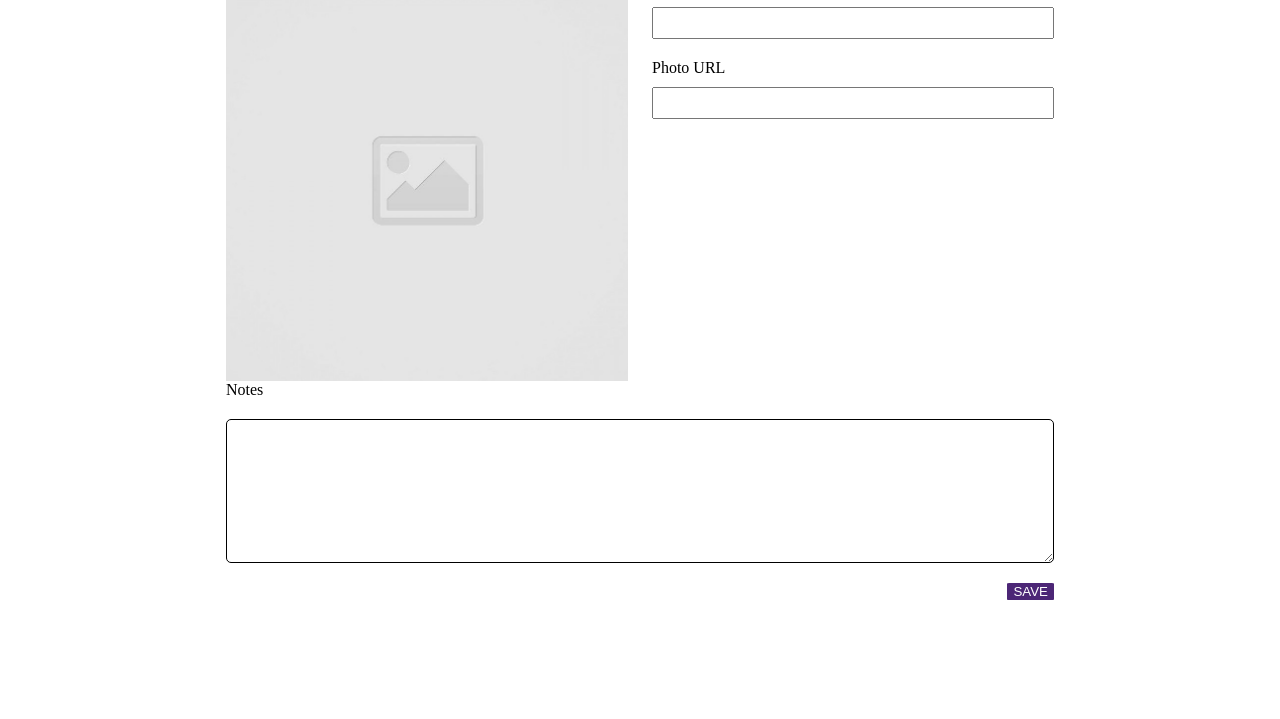
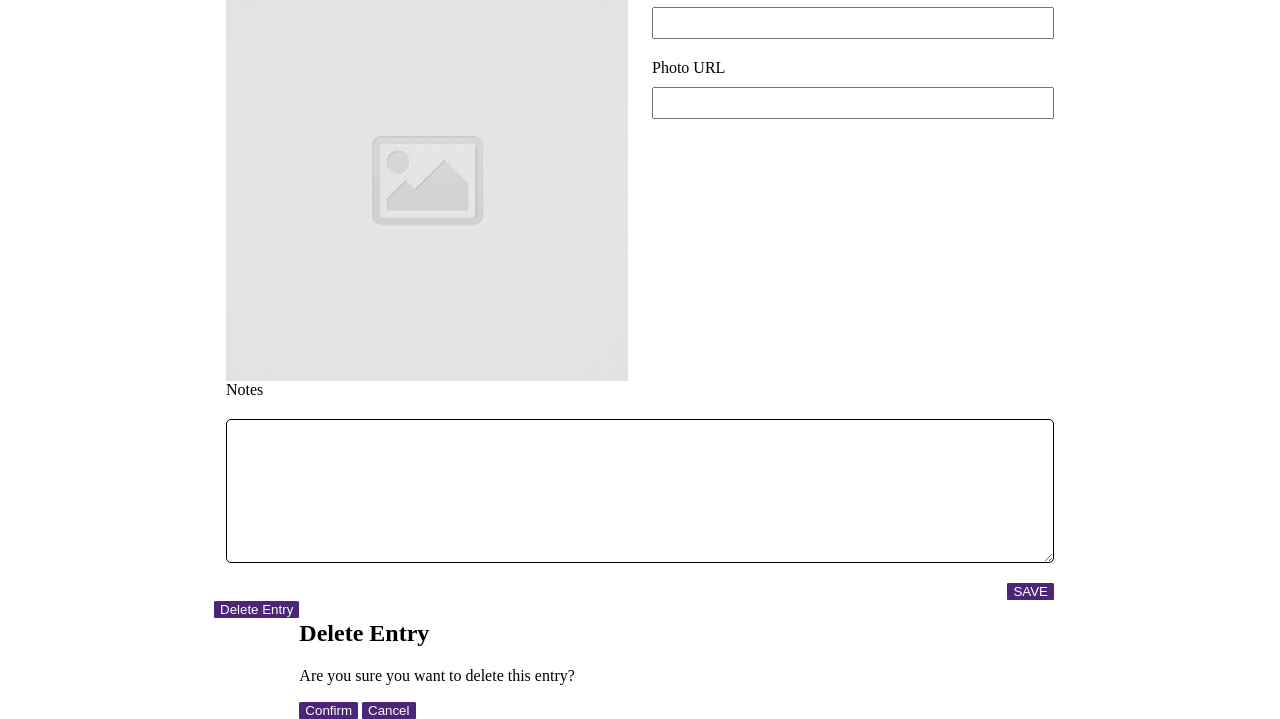
Before and after one commit to Ortiz-Andrew/code-journal, a plain HTML site: page index.html in a window 1280 px wide. Shown: the part 168-887 px from the top of the page. Before the commit the page ends 800 px from the top, so only its background shows below. Drawn offline with Linux system fonts and the light colour scheme.

Commit message:
added delete entry button and the modal #4

```diff
--- a/index.html
+++ b/index.html
@@ -56,6 +56,17 @@
                 <button>SAVE</button>
               </div>
             </div>
+            <div class="delete-button">
+              <button class="deleteEntryButton">Delete Entry</button>
+            </div>
+            <div class="confirmModal">
+              <div class="modal-content">
+                <h2>Delete Entry</h2>
+                <p>Are you sure you want to delete this entry?</p>
+                <button id="confirmDeleteButton">Confirm</button>
+                <button id="cancelDeleteButton">Cancel</button>
+              </div>
+            </div>
           </div>
         </form>
       </div>
```
